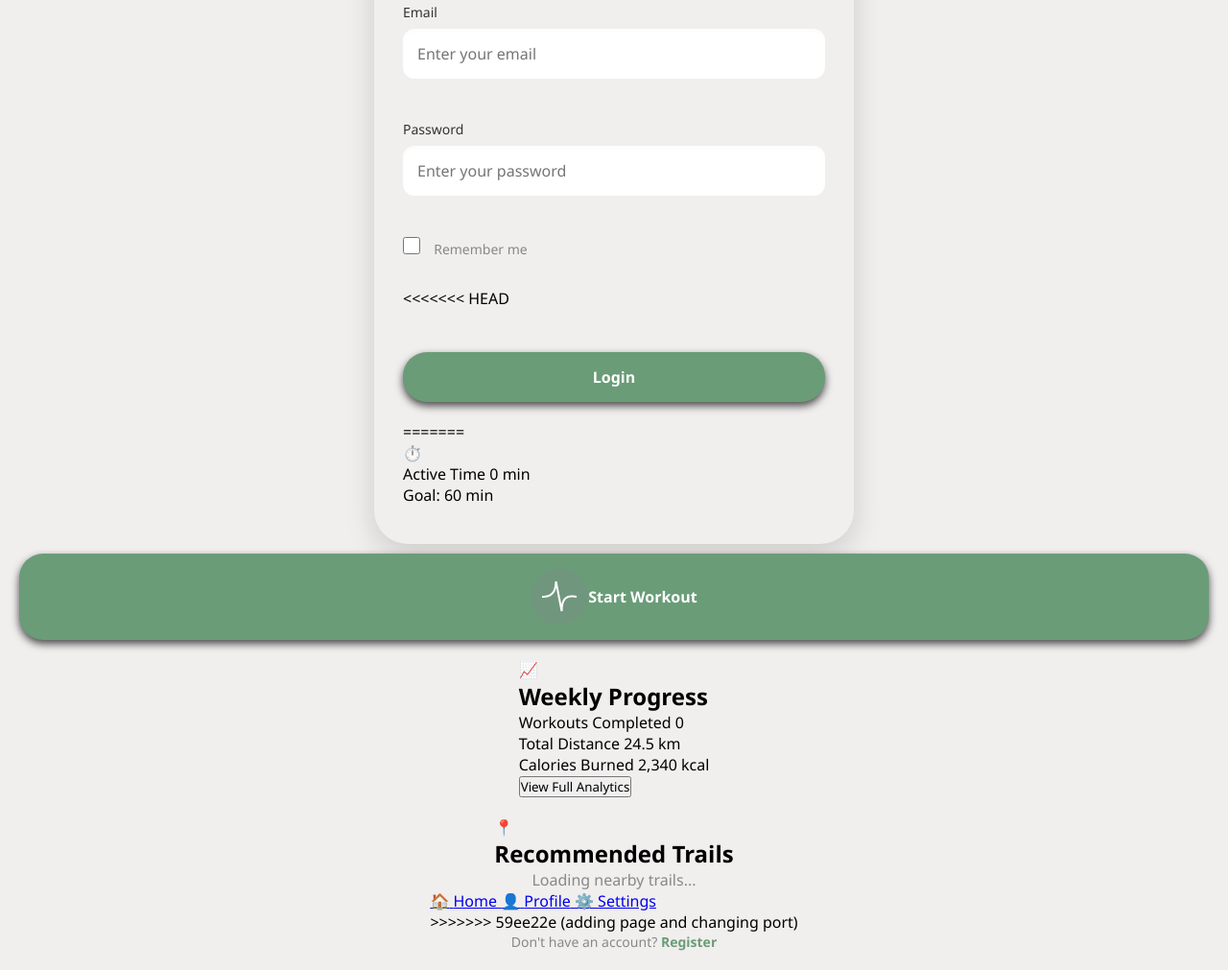
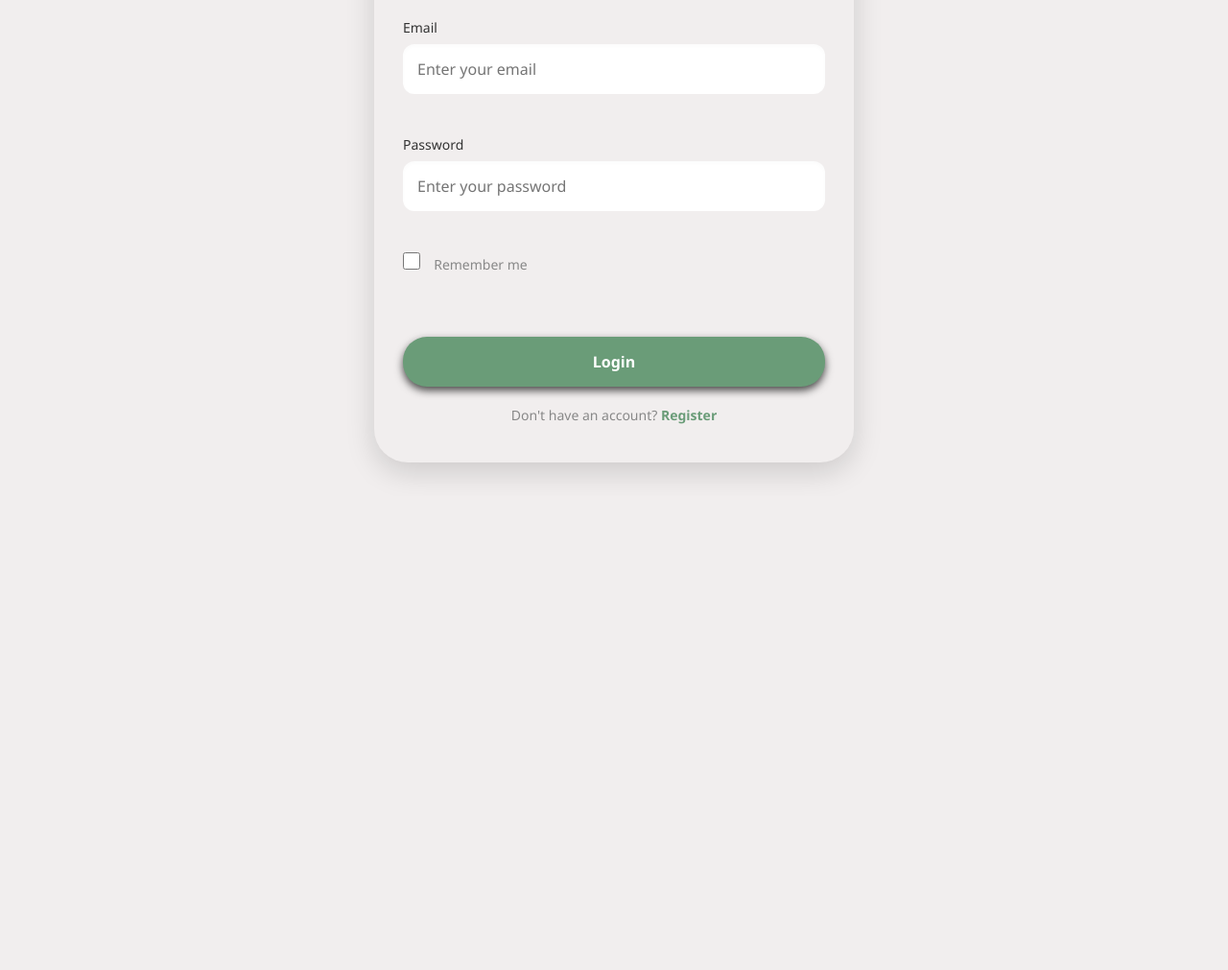
Before and after one commit to eyalebr/fitness-app, a plain HTML site: page client/index.html in a window 1280 px wide. Shown: the part 283-1294 px from the top of the page at 96% size. After the commit the page ends 800 px from the top, so only its background shows below. Drawn offline with Linux system fonts and the light colour scheme.

Commit message:
changing port

```diff
--- a/client/index.html
+++ b/client/index.html
@@ -36,95 +36,10 @@
                 <label for="rememberMe">Remember me</label>
             </div>
 
-<<<<<<< HEAD
             <div id="loginMessage" class="server-message"></div>
             <button type="submit" class="primary-btn">Login</button>
         </form>
-=======
-                    <div class="stat-card">
-                        <div class="stat-top">
-                            <div class="stat-left">
-                                <span class="icon">⏱️</span>
-                                <div class="stat-info">
-                                    <span class="stat-title">Active Time</span>
-                                    <span class="stat-value" id="total-time">0 <span class="unit">min</span></span>
-                                </div>
-                            </div>
-                            <div class="stat-right">
-                                <span class="stat-goal">Goal: 60 min</span>
-                            </div>
-                        </div>
-                        <div class="progress-track">
-                            <div class="progress-fill" style="width: 75%;"></div>
-                        </div>
-                    </div>
 
-                </div>
-            </section>
-
-            <button class="primary-btn start-workout" onclick="window.location.href='workouts.html'">
-                <img src="./images/icon.png" alt="Pulse" class="btn-icon"> Start Workout
-            </button>
-
-            <section class="weekly-progress-card">
-
-                <div class="weekly-header">
-                    <span class="trend-icon">📈</span>
-                    <h2>Weekly Progress</h2>
-                </div>
-
-                <div class="progress-details">
-                    <div class="progress-row">
-                        <span class="row-label">Workouts Completed</span>
-                        <span class="row-value" id="total-workouts">0</span>
-                    </div>
-                    <div class="progress-row">
-                        <span class="row-label">Total Distance</span>
-                        <span class="row-value">24.5 km</span>
-                    </div>
-                    <div class="progress-row">
-                        <span class="row-label">Calories Burned</span>
-                        <span class="row-value">2,340 kcal</span>
-                    </div>
-                </div>
-
-                <button class="secondary-btn" onclick="window.location.href='analytics.html'">View Full Analytics</button>
-
-            </section>
-
-            <section class="weekly-progress-card" style="margin-top: 20px;">
-                <div class="weekly-header">
-                    <span class="trend-icon">📍</span>
-                    <h2>Recommended Trails</h2>
-                </div>
-                <div id="trails-container" class="progress-details">
-                    <p style="text-align: center; color: #888;">Loading nearby trails...</p>
-                </div>
-            </section>
-
-        </main>
-
-        <nav class="bottom-nav">
-
-            </section>
-
-        </main>
-
-        <nav class="bottom-nav">
-            <a href="index.html" class="nav-item active">
-                <span class="nav-icon">🏠</span>
-                <span>Home</span>
-            </a>
-            <a href="profile.html" class="nav-item">
-                <span class="nav-icon">👤</span>
-                <span>Profile</span>
-            </a>
-            <a href="settings.html" class="nav-item">
-                <span class="nav-icon">⚙️</span>
-                <span>Settings</span>
-            </a>
-        </nav>
->>>>>>> 59ee22e (adding page and changing port)
 
         <div class="footer-links">
             <p>Don't have an account? <a href="register.html" class="register-link">Register</a></p>
--- a/client/js/script.js
+++ b/client/js/script.js
@@ -49,7 +49,7 @@ loginForm.addEventListener('submit', async function(event) {
             submitBtn.textContent = 'Logging in...';
             submitBtn.disabled = true;
 
-            const response = await fetch('http://localhost:5000/api/users/login', {
+            const response = await fetch('http://localhost:5001/api/users/login', {
                 method: 'POST',
                 headers: { 'Content-Type': 'application/json' },
                 body: JSON.stringify({ email: emailValue, password: passwordValue })
```
